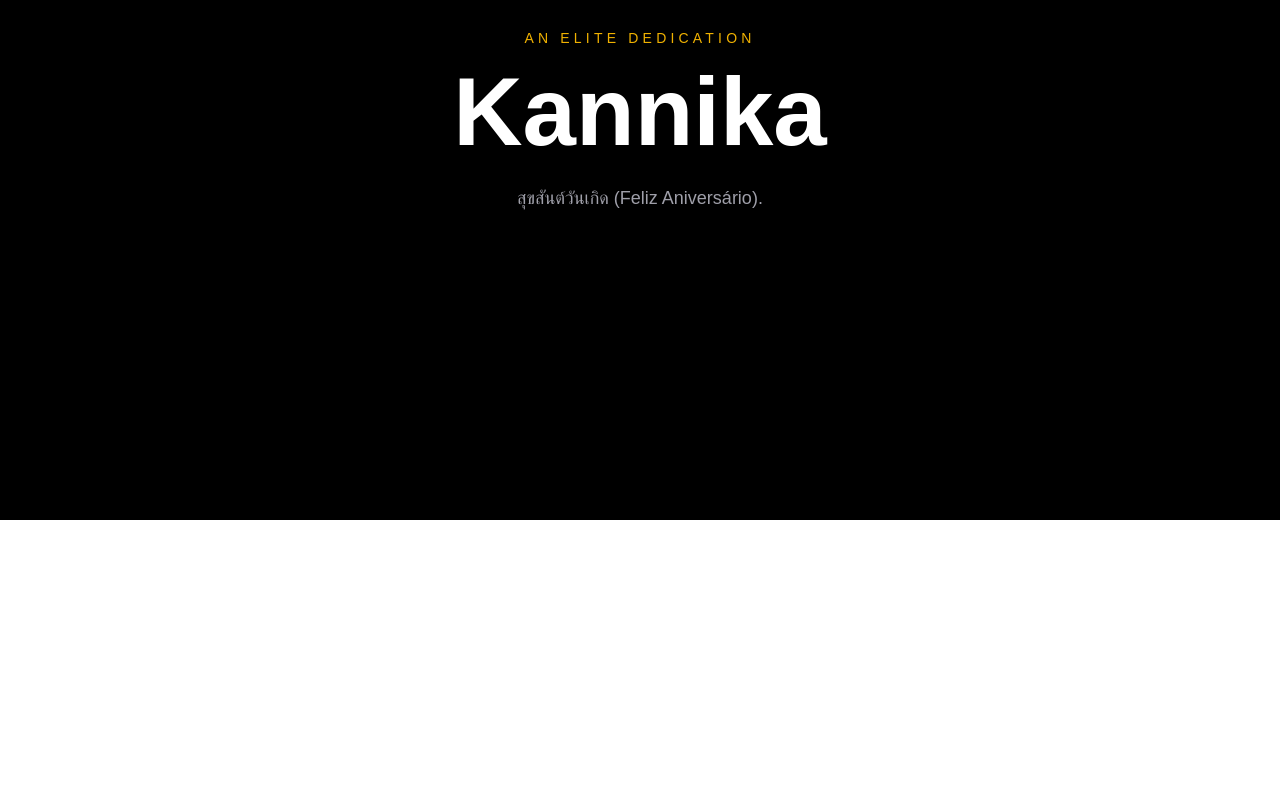
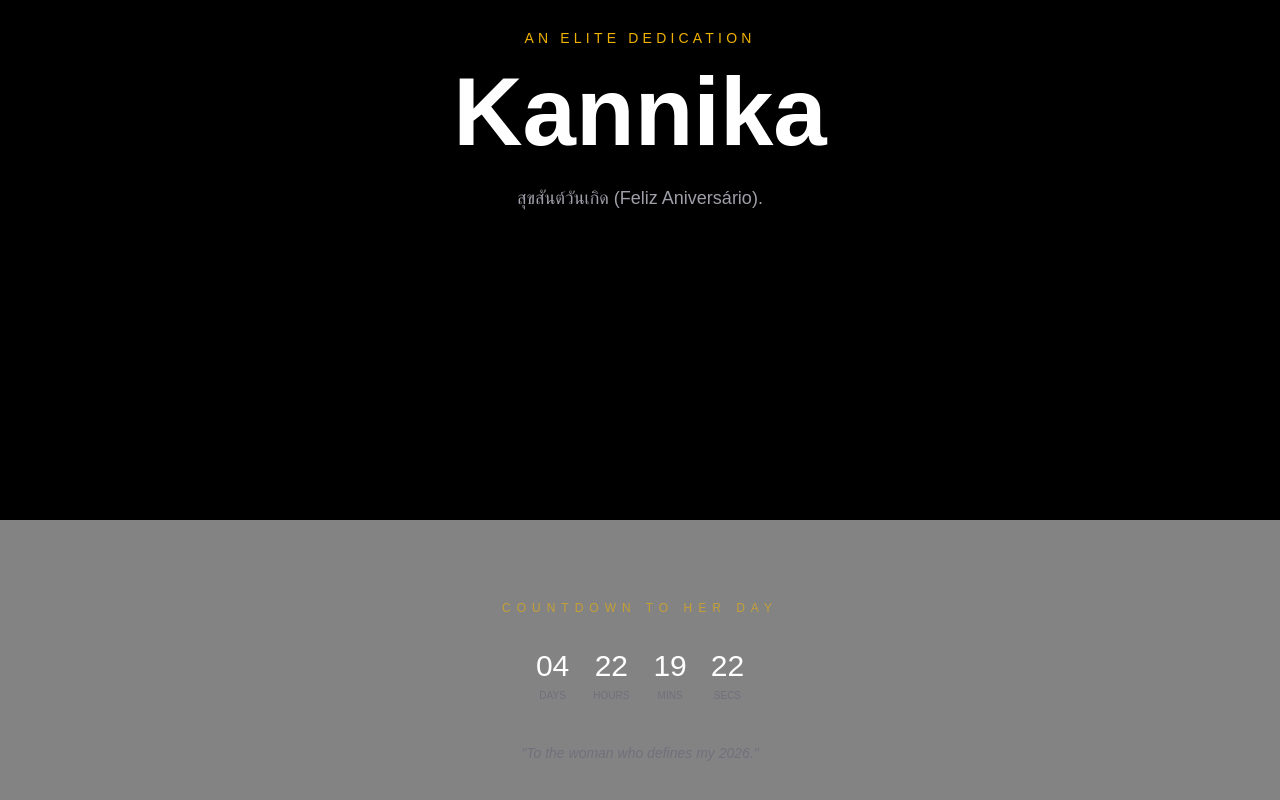
Before and after one commit to vn-24k/kannika-tribute, a Next.js app: page / in a window 1280 px wide. Shown: the part 280-1080 px from the top of the page. Before the commit the page ends 800 px from the top, so only its background shows below. Built offline with nearby package versions, Linux system fonts and the light colour scheme.

Commit message:
💎 ELITE INTERFACE: Adding Ambient FX and Countdown

```diff
--- a/src/app/page.tsx
+++ b/src/app/page.tsx
@@ -1,14 +1,12 @@
 import { Hero } from "@/components/layout/Hero";
-import { Quotes } from "@/components/layout/Quotes";
-import { Timeline } from "@/components/layout/Timeline";
 import { Footer } from "@/components/layout/Footer";
+import { AmbientBackground } from "@/components/layout/AmbientBackground";
 
 export default function Home() {
   return (
-    <main>
+    <main className="relative min-h-screen text-white selection:bg-yellow-500/30">
+      <AmbientBackground />
       <Hero />
-      <Quotes />
-      <Timeline />
       <Footer />
     </main>
   );
--- /dev/null
+++ b/src/components/layout/AmbientBackground.tsx
@@ -0,0 +1,7 @@
+"use client";
+export const AmbientBackground = () => (
+  <div className="fixed inset-0 -z-10 bg-black overflow-hidden">
+    <div className="absolute top-[-10%] left-[-10%] w-[40%] h-[40%] rounded-full bg-yellow-500/10 blur-[120px] animate-pulse" />
+    <div className="absolute bottom-[-10%] right-[-10%] w-[40%] h-[40%] rounded-full bg-yellow-600/10 blur-[120px] animate-pulse" style={{ animationDelay: '2s' }} />
+  </div>
+);
--- a/src/components/layout/Footer.tsx
+++ b/src/components/layout/Footer.tsx
@@ -1 +1,41 @@
-export const Footer = () => <div/>
+"use client";
+import { useEffect, useState } from "react";
+import { Reveal } from "../animations/Reveal";
+
+export const Footer = () => {
+  const [timeLeft, setTimeLeft] = useState({ days: 0, hours: 0, mins: 0, secs: 0 });
+
+  useEffect(() => {
+    const target = new Date("2026-05-19T00:00:00").getTime();
+    const timer = setInterval(() => {
+      const now = new Date().getTime();
+      const diff = target - now;
+      if (diff > 0) {
+        setTimeLeft({
+          days: Math.floor(diff / (1000 * 60 * 60 * 24)),
+          hours: Math.floor((diff / (1000 * 60 * 60)) % 24),
+          mins: Math.floor((diff / 1000 / 60) % 60),
+          secs: Math.floor((diff / 1000) % 60),
+        });
+      }
+    }, 1000);
+    return () => clearInterval(timer);
+  }, []);
+
+  return (
+    <footer className="py-20 text-center bg-zinc-950/50 backdrop-blur-md">
+      <Reveal>
+        <p className="text-yellow-500/60 text-xs tracking-[0.5em] uppercase mb-8">Countdown to Her Day</p>
+        <div className="flex justify-center gap-6 mb-10">
+          {Object.entries(timeLeft).map(([unit, val]) => (
+            <div key={unit} className="flex flex-col">
+              <span className="text-3xl font-light text-white">{val.toString().padStart(2, '0')}</span>
+              <span className="text-[10px] text-zinc-500 uppercase mt-1">{unit}</span>
+            </div>
+          ))}
+        </div>
+        <p className="text-zinc-500 italic text-sm">"To the woman who defines my 2026."</p>
+      </Reveal>
+    </footer>
+  );
+};
```
